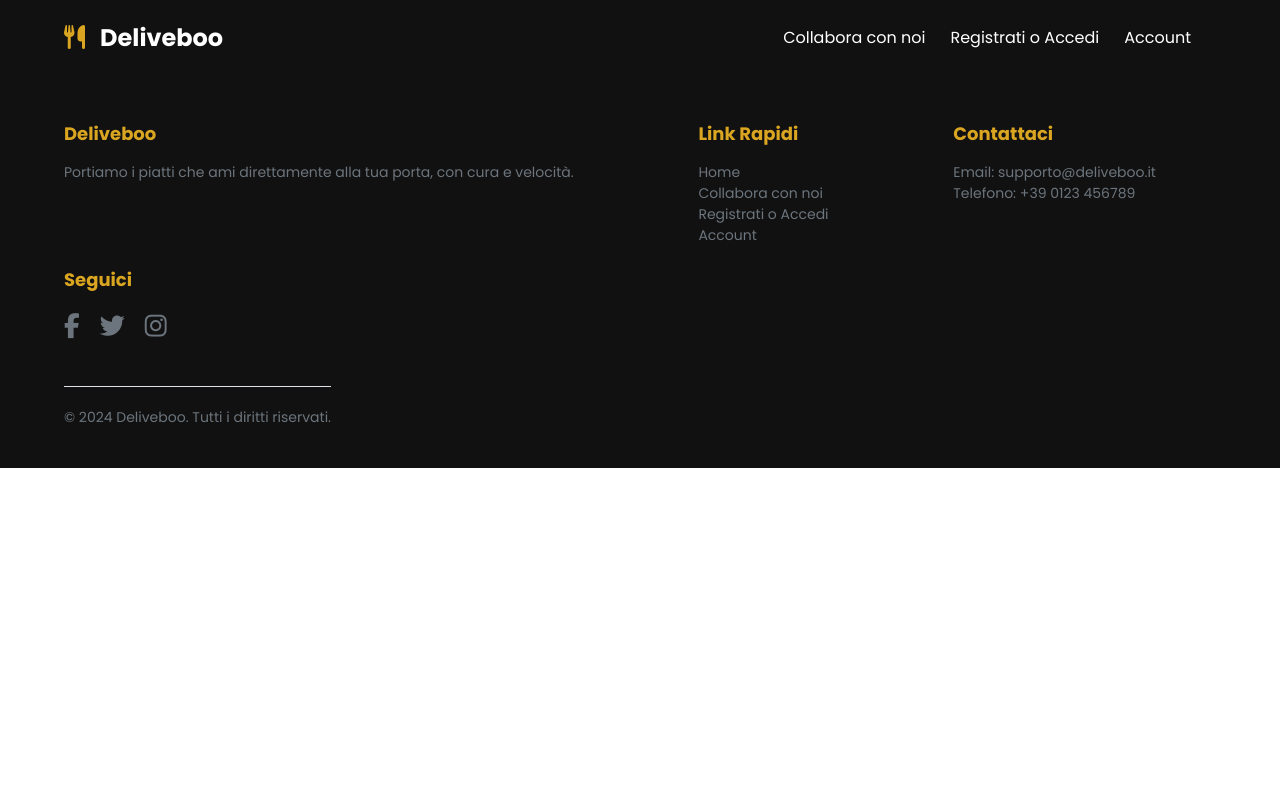
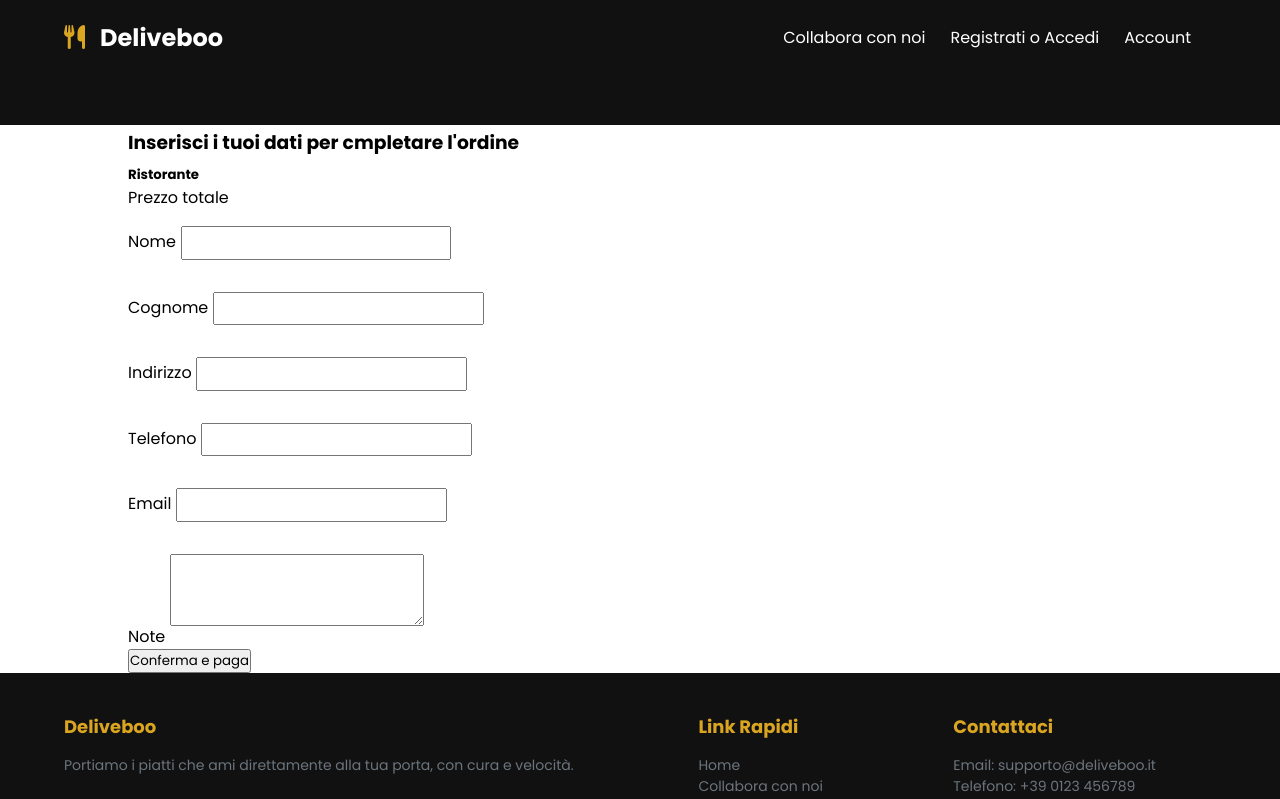
Before and after one commit to MassimoRomano/fron-end-deliveboo, a Vue app: page /order in a window 1280 px wide. Shown: the top 799 px of the page. Built offline with nearby package versions, Linux system fonts and the light colour scheme.

Commit message:
Add form for orders

```diff
--- a/src/components/views/AppOrder.vue
+++ b/src/components/views/AppOrder.vue
@@ -18,9 +18,74 @@ export default {
 </script>
 
 <template>
-
+    <div class="container_order">
+        <h3 class="order_title">Inserisci i tuoi dati per cmpletare l'ordine</h3>
+        <h5>Ristorante <!-- {{  resturant.name }} --></h5>
+        <p>Prezzo totale</p>
+        <form action="" method="post" class="order_form">
+            <div class="mb-3">
+                <label for="customer_name" class="form-label">Nome</label>
+                <input type="text" class="form-control pad-3" name="customer_name" id="customer_name"
+                    aria-describedby="helpId" />
+            </div>
+            <!-- /name -->
+            <div class="mb-3">
+                <label for="customer_lastname" class="form-label">Cognome</label>
+                <input type="text" class="form-control pad-3" name="customer_lastname" id="customer_lastname"
+                    aria-describedby="helpId" />
+            </div>
+            <!-- /lastname -->
+            <div class="mb-3">
+                <label for="customer_address" class="form-label">Indirizzo</label>
+                <input type="text" class="form-control pad-3" name="customer_address" id="customer_address"
+                    aria-describedby="helpId" />
+            </div>
+            <!-- /address -->
+            <div class="mb-3">
+                <label for="customer_phone_number" class="form-label">Telefono</label>
+                <input type="" class="form-control pad-3" name="customer_phone_number" id="customer_phone_number"
+                    aria-describedby="helpId" />
+            </div>
+            <!-- /phone number -->
+            <div class="mb-3">
+                <div class="mb-3">
+                    <label for="customer_email" class="form-label">Email</label>
+                    <input type="email" class="form-control pad-3" name="customer_email" id="customer_email" />
+                </div>
+            </div>
+            <!-- /email -->
+            <div class="mb-3">
+                <label for="customer_note" class="form-label">Note</label>
+                <textarea class="form-control pad-3" name="customer_note" id="customer_note" rows="3"></textarea>
+            </div>
+            <!-- /notes -->
+            <button type="submit">Conferma e paga</button>
+        </form>
+        <!-- /form -->
+    </div>
+    <!-- /.container -->
 </template>
 
 <style>
 @import '/src/components/css/_restaurant.css';
+
+.container_order {
+    margin: 0 auto;
+    width: 80%;
+}
+
+.order_title {
+    margin: 3rem auto 0.5rem;
+}
+
+.order_form {
+    display: flex;
+    align-items: start;
+    flex-direction: column;
+}
+
+.pad-3 {
+    padding: 0.3rem;
+    margin: 1rem 0.3rem;
+}
 </style>
```
